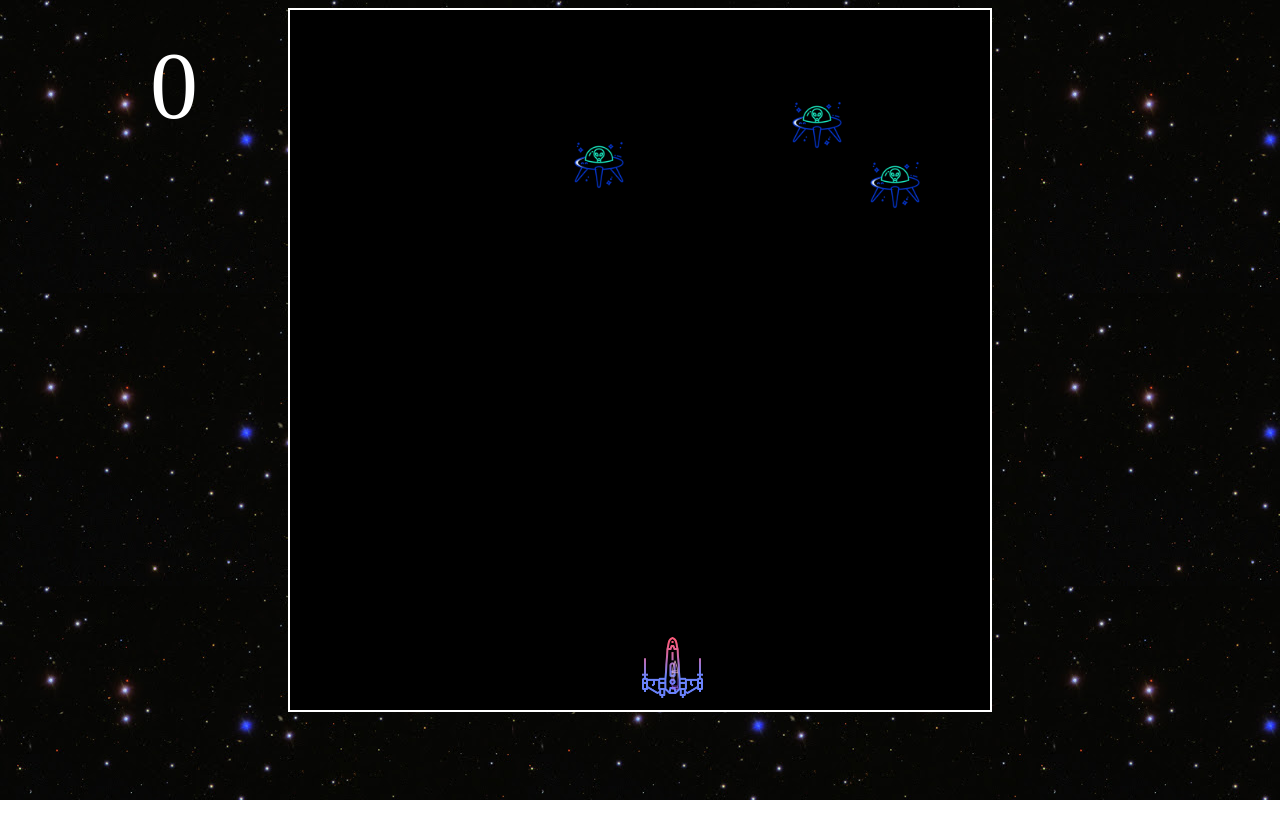
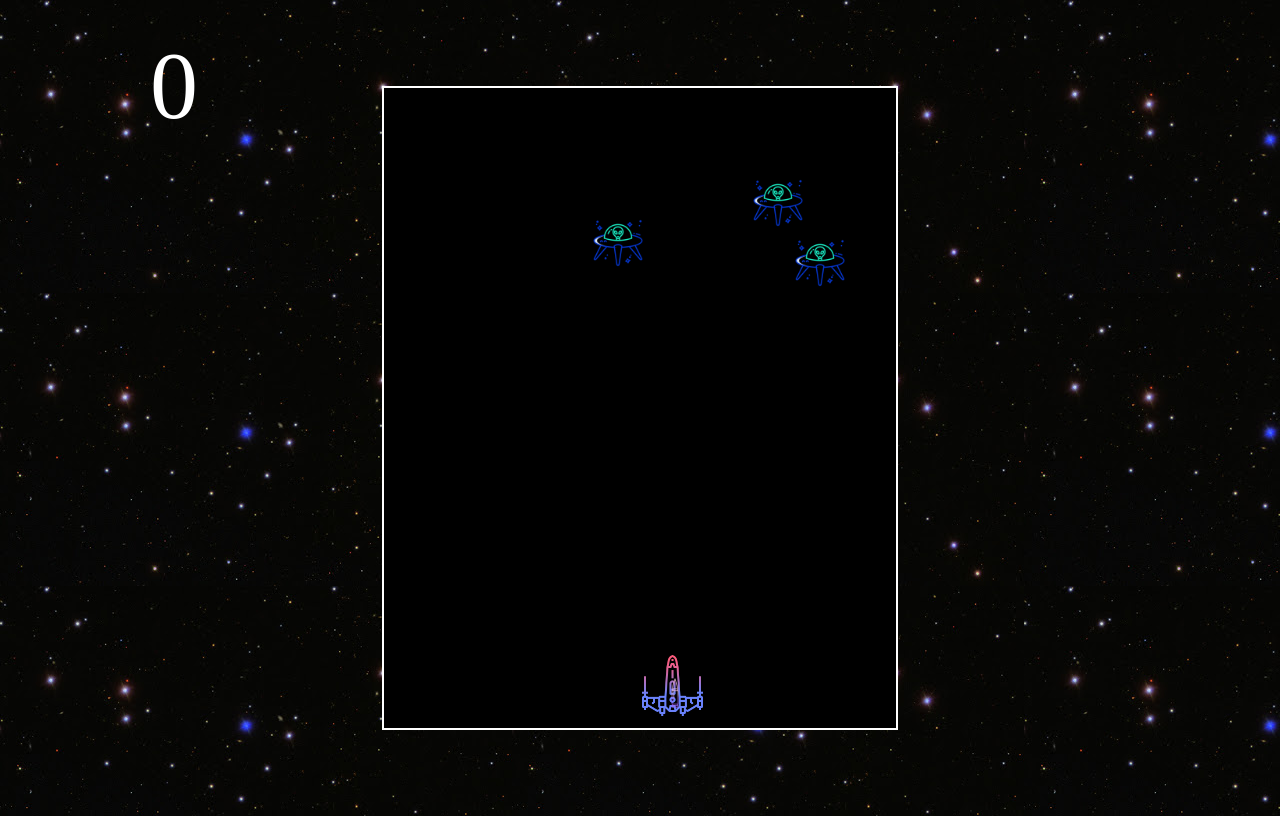
Before and after one commit to np94/Space-Out, a plain HTML site: page game.html in a window 1280 px wide. Drawn offline with Linux system fonts and the light colour scheme.

Commit message:
some adjustments

```diff
--- a/app.js
+++ b/app.js
@@ -11,7 +11,7 @@ window.addEventListener("keydown",(e) => {
     if(e.key == "ArrowLeft" && left > 0){
         rocket.style.left = left - 10 + "px";
     }
-    else if(e.key == "ArrowRight" && left <= 620){
+    else if(e.key == "ArrowRight" && left <= 500){
         rocket.style.left = left + 20 +"px";
     }
     if (e.key == "ArrowUp" || e.key === " ") {
@@ -71,10 +71,10 @@ let generatemonsters = setInterval(() => {
     //if (document.getElementsByClassName("monster").length > 10)document.querySelector(".monster:nth-child(10)").remove();
     const monsters = document.querySelectorAll(".monster");
     monsters.forEach (function (monster) {
-        if (+monster.style.top.substring(0, monster.style.top.length - 2)> 700) monster.remove()
+        if (+monster.style.top.substring(0, monster.style.top.length - 2)> 500) monster.remove()
     })
     let monstleft = parseInt(window.getComputedStyle(monst).getPropertyValue("left"));
-    monst.style.left = Math.floor(Math.random()*680) + "px";
+    monst.style.left = Math.floor(Math.random()*500) + "px";
 
     board.appendChild(monst);
     clearInterval(monst);
@@ -91,7 +91,7 @@ let movemonsters = setInterval(()=> {
                 window.getComputedStyle(monst).getPropertyValue("top")
                 );
 
-                if(monstertop >= 680){
+                if(monstertop >= 520){
                    alert("Game Over");
                    clearInterval(movemonsters);
                    window.location.reload();
@@ -102,3 +102,6 @@ let movemonsters = setInterval(()=> {
         }
     }
 }, 1000);
+
+var audio = new Audio("./assets/sounds/homepage.wav");
+audio.play();
--- a/styles.css
+++ b/styles.css
@@ -3,6 +3,7 @@ body {
   display: flex;
   align-items: center;
   justify-content: center;
+  height: 100vh;
 }
 
 h3 {
@@ -23,8 +24,8 @@ a {
 
 #board {
   position: relative;
-  width: 700px;
-  height: 700px;
+  width: 40vw;
+  height: 80vh;
   border: 2px solid white;
   background-color: black;
   overflow: hidden;
```
Also changed, not shown: index.html (+0 -2 lines).
